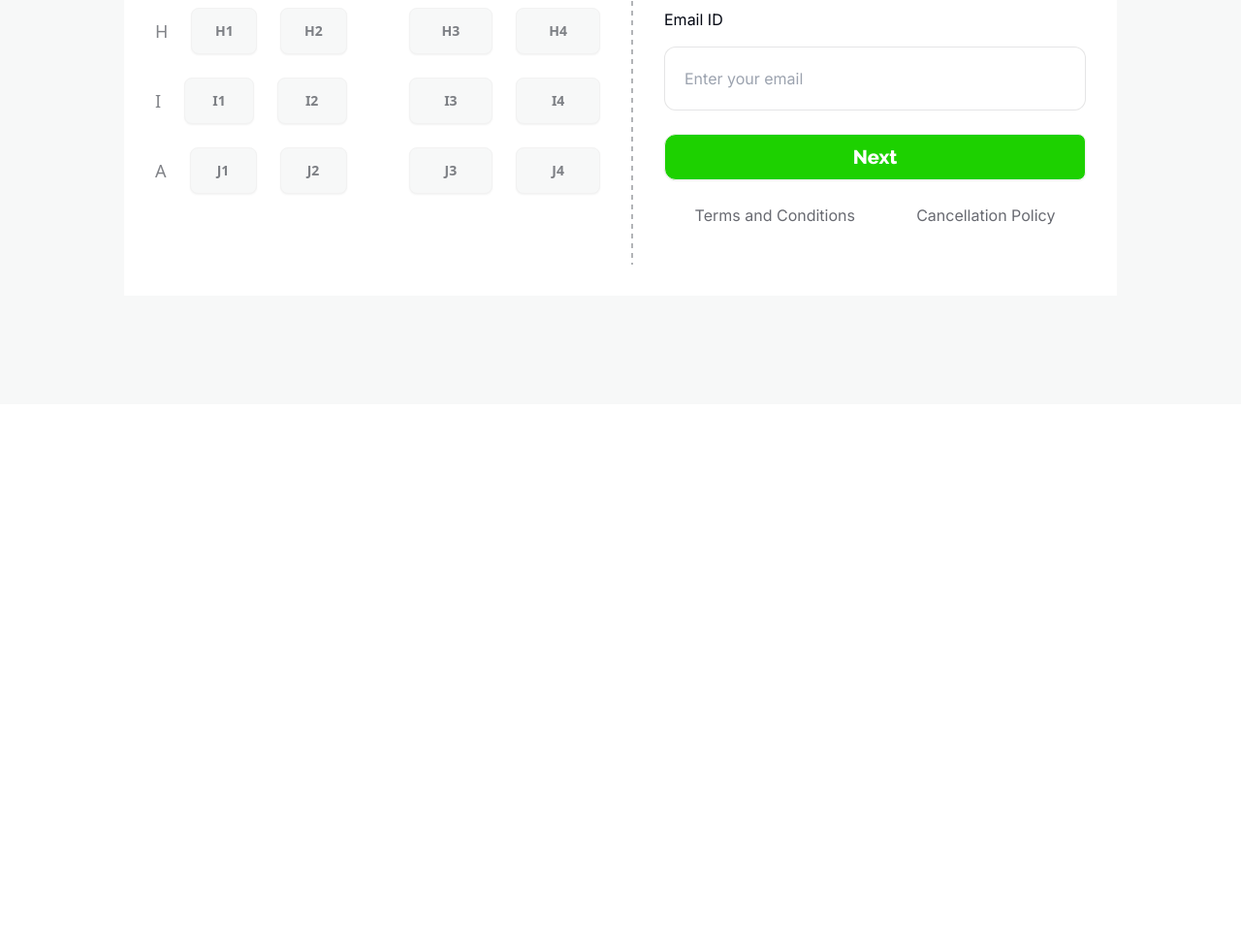
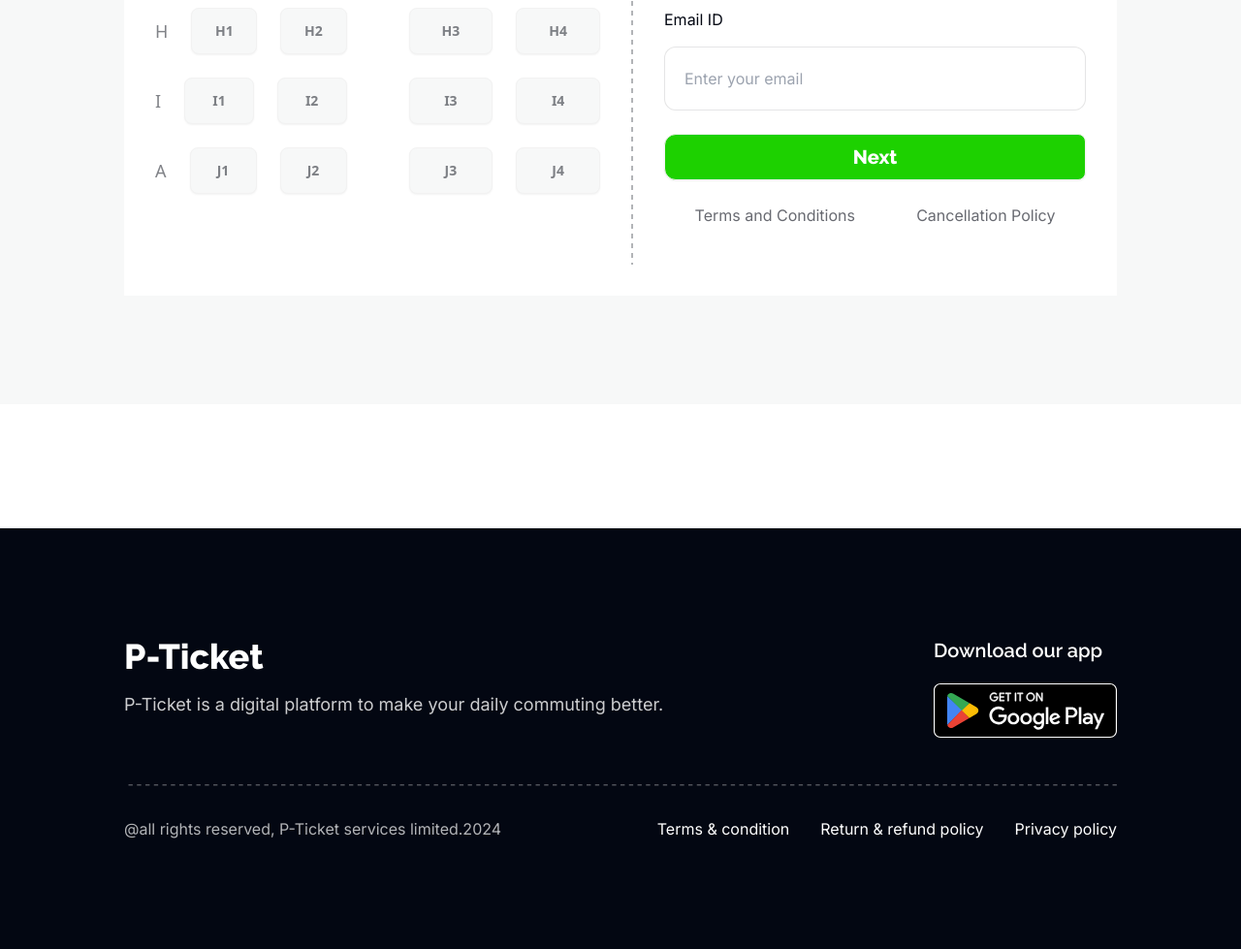
Before and after one commit to karnojitroy/B9A5-Smart-Ticketing, a plain HTML site: page index.html in a window 1280 px wide. Shown: the part 3022-4001 px from the top of the page at 97% size. Before the commit the page ends 3599 px from the top, so only its background shows below. Drawn offline with nearby package versions, Linux system fonts and the light colour scheme.

Commit message:
Footer section finished for desktop screen

```diff
--- a/index.html
+++ b/index.html
@@ -15,7 +15,7 @@
 
 </head>
 
-<body class="pb-40">
+<body>
     <!-- header -->
     <header class="mx-auto px-32 container">
         <!-- navbar -->
@@ -431,8 +431,33 @@
     </main>
 
     <!-- footer -->
-    <footer>
-
+    <footer class="bg-[#030712]">
+        <div class="mx-auto mt-32 px-32 py-28 container">
+            <div class="flex justify-between">
+                <div>
+                    <h1 class="font-extrabold font-raleway text-4xl text-white">P-Ticket</h1>
+                    <p class="mt-4 font-inter font-normal text-[#FFFFFFCC] text-lg">P-Ticket is a digital platform to
+                        make your daily commuting better.</p>
+                </div>
+                <div class="mb-12">
+                    <p class="mb-5 font-raleway font-semibold text-[#FFFFFF] text-xl">Download our app</p>
+                    <img src="images/GooglePlay.svg" alt="">
+                </div>
+            </div>
+            <img src="images/footer-line.svg" alt="">
+            <div class="flex flex-row justify-between mt-8">
+                <div>
+                    <p class="font-inter font-normal text-[#FFFFFFB2] text-base">
+                        @all rights reserved, P-Ticket services limited.2024
+                    </p>
+                </div>
+                <ul class="flex justify-between gap-8 font-inter font-normal text-base text-white">
+                    <li><a href="">Terms & condition</a></li>
+                    <li><a href="">Return & refund policy</a></li>
+                    <li><a href="">Privacy policy</a></li>
+                </ul>
+            </div>
+        </div>
     </footer>
 
     <script src="JS/index.js"></script>
```
Also changed, not shown: images/GooglePlay.svg (added), images/footer-line.svg (added).
